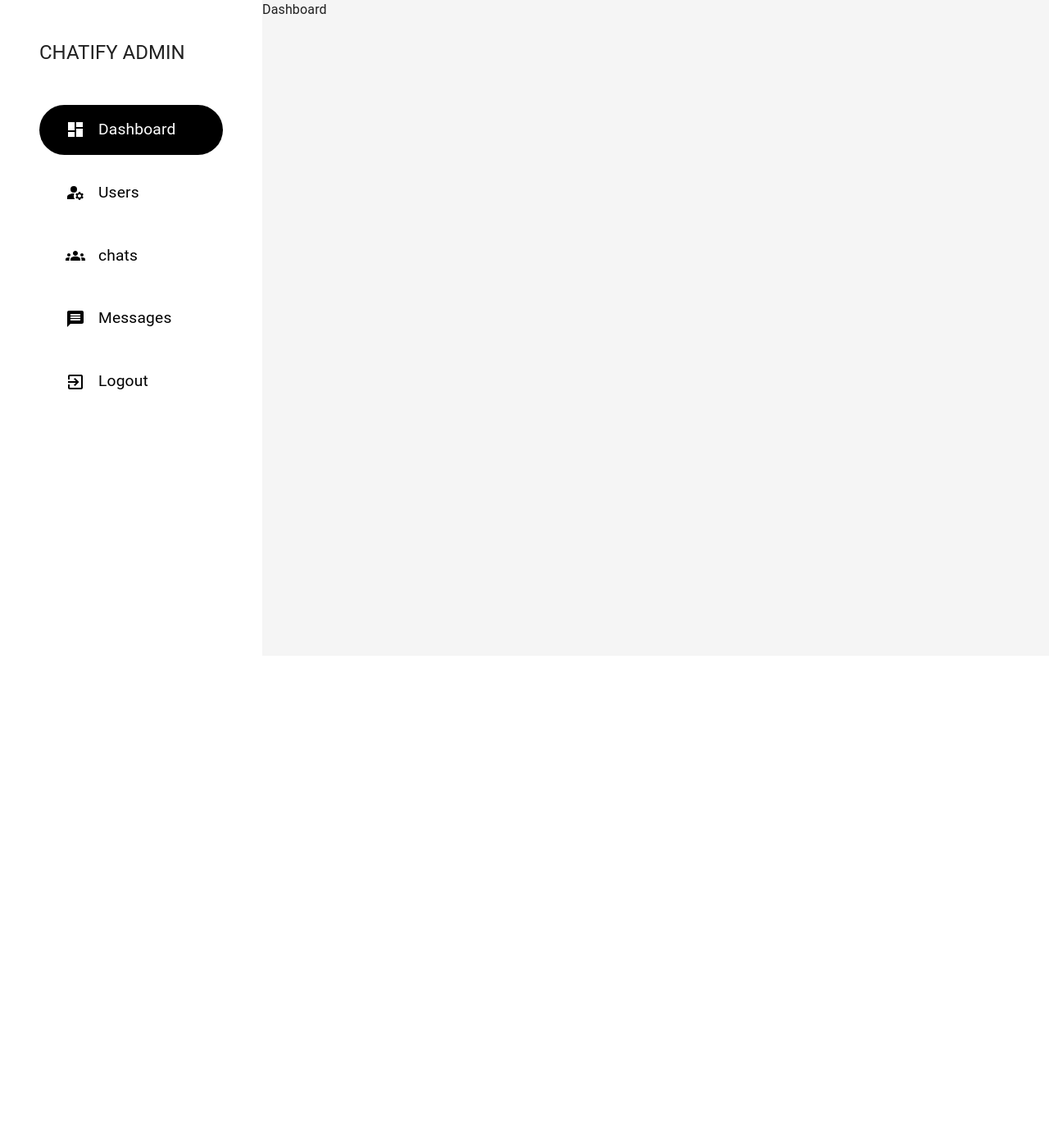
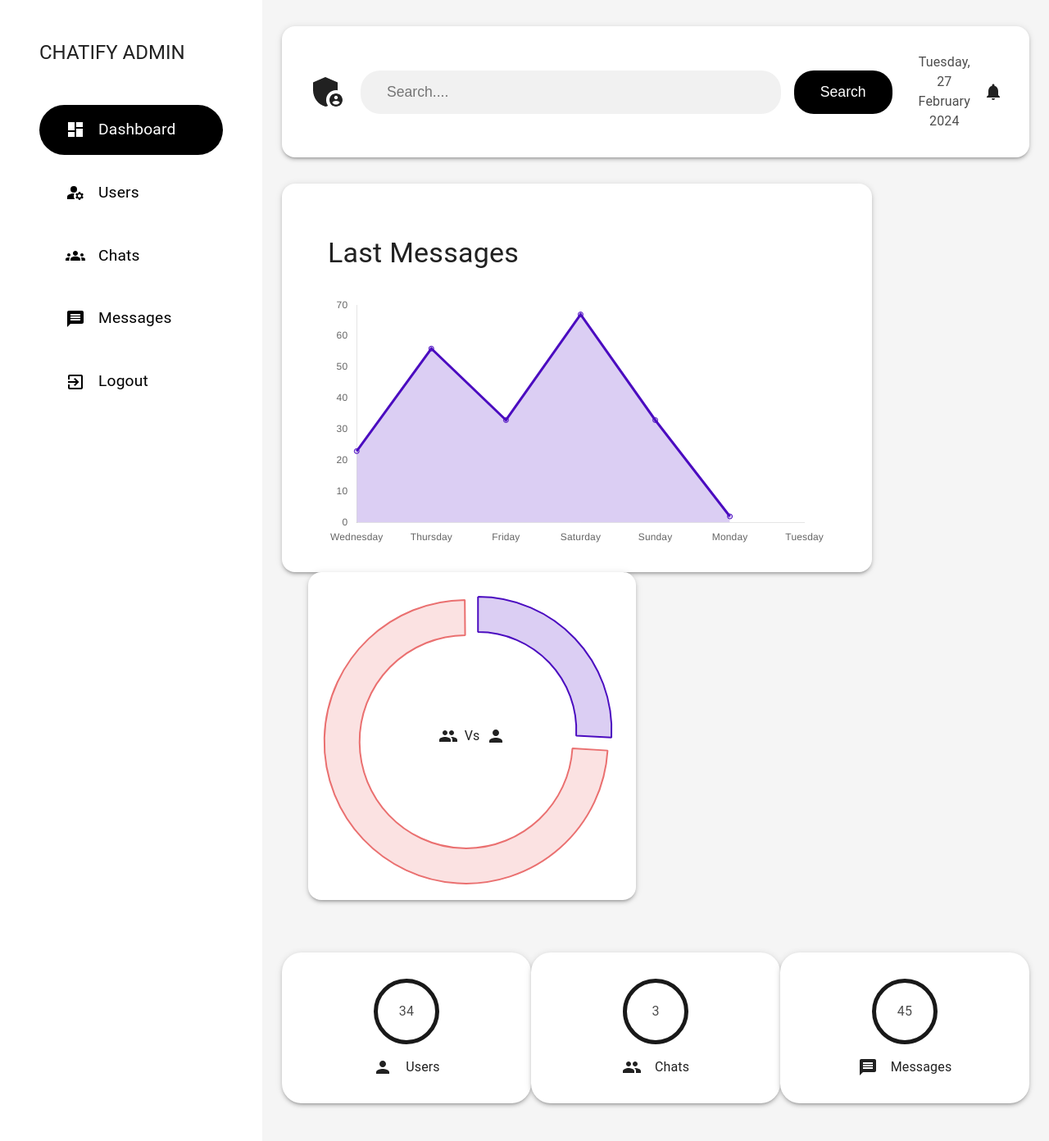
Before and after one commit to JigarGokani/chatApp-Chatify, a React (Vite) app in the folder client/: page /admin/dashboard in a window 1280 px wide. Shown: the top 1392 px of the page at 82% size. Before the commit the page ends 800 px from the top, so only its background shows below. Built offline with nearby package versions, Linux system fonts and the light colour scheme.

Commit message:
admin dashboard integrated

```diff
--- a/client/src/App.jsx
+++ b/client/src/App.jsx
@@ -11,6 +11,9 @@ const NotFound = lazy(()=>import("./pages/NotFound"))
 
 const AdminLogin = lazy(()=>import("./pages/admin/AdminLogin"))
 const Dashboard = lazy(()=>import("../src/pages/admin/Dashboard"))
+const UserManagement = lazy(()=>import("../src/pages/admin/UserManagement"))
+const ChatManagement = lazy(()=>import("../src/pages/admin/ChatManagement"))
+const MessagesManagement = lazy(()=>import("../src/pages/admin/MessageManagement"))
 
 
 let user = true;
@@ -38,6 +41,11 @@ const App = () => {
   <Route path='/admin' element={<AdminLogin/>}/>
   <Route path='/admin/dashboard' element={<Dashboard/>}/>
 
+  <Route path='/admin/users' element={<UserManagement/>}/>
+  <Route path='/admin/messages' element={<MessagesManagement/>}/>
+  <Route path='/admin/chats' element={<ChatManagement/>}/>
+
+
 
   <Route path='*' element={<NotFound/>}/>
 
--- a/client/src/components/layout/AdminLayout.jsx
+++ b/client/src/components/layout/AdminLayout.jsx
@@ -1,7 +1,7 @@
 import { Close as CloseIcon, Dashboard as DashboardIcon, ExitToApp as ExitToAppIcon, Groups as GroupsIcon, ManageAccounts as ManageAccountsIcon, Menu as MenuIcon, Message as MessageIcon } from "@mui/icons-material";
 import { Box, Drawer, Grid, IconButton, Stack, Typography, styled } from "@mui/material";
 import React, { useState } from "react";
-import { Link as LinkComponent, useLocation } from "react-router-dom";
+import { Link as LinkComponent, Navigate, useLocation } from "react-router-dom";
 
 const Link = styled(LinkComponent)`
     text-decoration:none;
@@ -22,13 +22,13 @@ const adminTabs = [
     },
     {
         name:"Users",
-        path:"/admin/users-management",
+        path:"/admin/users",
         icon:<ManageAccountsIcon/>
 
     },
     {
-        name:"chats",
-        path:"/admin/chats-management",
+        name:"Chats",
+        path:"/admin/chats",
         icon:<GroupsIcon/>
 
     },
@@ -88,7 +88,7 @@ return (
 )
 }
 
-
+const isAdmin = true;
 
 const AdminLayout = ({children}) => {
 
@@ -101,6 +101,8 @@ const AdminLayout = ({children}) => {
     const handleClose = () =>{
         setIsMobile(false)
     }
+
+    if(!isAdmin) return <Navigate to="/admin"/>
 
   return (
     <Grid container minHeight={"100vh"}>
--- /dev/null
+++ b/client/src/components/specific/Charts.jsx
@@ -0,0 +1,103 @@
+import React from "react";
+import {Line,Doughnut} from "react-chartjs-2"
+import {
+    Chart as ChartJS,
+    Tooltip,
+    Filler,
+    CategoryScale,
+    LinearScale,
+    PointElement,
+    LineElement,
+    ArcElement,
+    Legend
+
+    } from "chart.js"
+import { orange, orangeLight, purple, purpleLight} from "../../constants/color";
+import { getLast7Days } from "../../lib/features";
+
+
+ChartJS.register(
+    Tooltip,
+    Filler,
+    CategoryScale,
+    LinearScale,
+    PointElement,
+    LineElement,
+    ArcElement,
+    Legend
+    );
+
+    const labels = getLast7Days()
+
+
+const lineChartOptions ={
+    responsive:true,
+    plugins:{
+        legend:{
+            display:false,
+        },
+        title:{
+            display:false,
+        },
+    },
+
+    scales:{
+        x:{
+            grid:{
+                display:false,
+            }
+        },
+        y:{
+            beginAtZero:true,
+            grid:{
+                display:false,
+            }
+        }
+    }
+}
+
+const LineChart = ({value=[]}) => {
+    const data = {
+        labels,
+        datasets:[
+          {
+            data:value,
+            label:'Revenue',
+            fill:true,
+            backgroundColor:purpleLight,
+            borderColor:purple,
+
+          }
+        ]
+    }
+  return <Line data={data} options={lineChartOptions}/>
+}
+
+const doughnutChartOptions = {
+    responsive:true,
+    plugins:{
+        legend:{
+            display:false,
+        },
+    },
+    cutout:120,
+}
+
+const DoughnutChart = ({value=[], labels=[]}) => {
+    const data = {
+        labels,
+        datasets:[
+          {
+            data:value,
+            backgroundColor:[purpleLight,orangeLight],
+            hoverBackgroundColor:[purple,orange],
+            borderColor:[purple,orange],
+            offset:40,
+          },
+        ],
+    } ;
+    return <Doughnut style={{zIndex:10}} data={data} options={doughnutChartOptions}/>;
+  };
+
+
+export {LineChart,DoughnutChart};
--- a/client/src/components/styles/StyledComponents.jsx
+++ b/client/src/components/styles/StyledComponents.jsx
@@ -35,3 +35,28 @@ padding: 0 3rem;
 border-radius:1.5rem;
 background-color:${grayColor};
 `
+
+export const SearchField = styled("input")`
+padding:1rem 2rem;
+width: 200vmax;
+border: none;
+outline: none;
+border-radius:1.5rem;
+background-color:#f1f1f1;
+font-size:1.1rem;
+`;
+
+export const CurveButton = styled("button")`
+border-radius:1.5rem;
+padding:1rem 2rem;
+border: none;
+outline: none;
+cursor:pointer;
+background-color:black;
+color:white;
+font-size:1.1rem;
+&:hover{
+    background-color:rgba(0,0,0,0.8);
+
+}
+`;
--- a/client/src/constants/color.js
+++ b/client/src/constants/color.js
@@ -1,7 +1,12 @@
 export const orange = "#ea7070"
+export const orangeLight = "rgb(234,112,112,0.2)"
 
 export const grayColor = "rgba(247,247,247,1)"
 
 export const lightBlue = "#2694ab"
 
-export const bgGradient = "linear-gradient(rgb(109 0 138), rgb(255 19 82 / 58%))"
+export const bgGradient = "linear-gradient(rgb(109 0 138), rgb(255 19 82 / 58%))";
+
+export const purple = "rgba(75,12,192,1)";
+
+export const purpleLight = "rgba(75,12,192,0.2)";
--- a/client/src/lib/features.js
+++ b/client/src/lib/features.js
@@ -1,3 +1,5 @@
+import moment from "moment";
+
 const fileFormat = (url = "") =>{
     const fileExt = url.split(".").pop();
 
@@ -16,4 +18,19 @@ const fileFormat = (url = "") =>{
 
 const transformImage = (url= "",width = 100) => url;
 
-export {fileFormat,transformImage};
+const getLast7Days = () =>{
+      const currentDate = moment();
+
+      const last7Days = [];
+
+      for(let i = 0;i < 7;i++){
+        const dayDate = currentDate.clone().subtract(i,"days");
+        const dayName = dayDate.format("dddd");
+
+        last7Days.unshift(dayName);
+      }
+      return last7Days;
+
+};
+
+export {fileFormat,transformImage,getLast7Days};
--- a/client/src/pages/admin/AdminLogin.jsx
+++ b/client/src/pages/admin/AdminLogin.jsx
@@ -4,7 +4,7 @@ import { bgGradient } from "../../constants/color";
 import { useInputValidation } from "6pp";
 import { Navigate } from "react-router-dom";
 
-const isAdmin = false
+const isAdmin = true
 const AdminLogin = () => {
 
     const secretKey = useInputValidation("")
--- /dev/null
+++ b/client/src/pages/admin/ChatManagement.jsx
@@ -0,0 +1,10 @@
+import React from "react";
+import AdminLayout from "../../components/layout/AdminLayout";
+
+const ChatManagement = () => {
+  return <AdminLayout>
+    <div>ChatManagement</div>
+  </AdminLayout>
+};
+
+export default ChatManagement;
--- a/client/src/pages/admin/Dashboard.jsx
+++ b/client/src/pages/admin/Dashboard.jsx
@@ -1,12 +1,161 @@
 import React from "react";
 import AdminLayout from "../../components/layout/AdminLayout";
+import { Box, Container, Paper, Stack, Typography } from "@mui/material";
+import {
+  AdminPanelSettings as AdminPanelSettingsIcon,
+  Group as GroupIcon,
+  Message as MessageIcon,
+  Notifications as NotificationsIcon,
+  Person as PersonIcon,
+  Widgets,
+} from "@mui/icons-material";
+import moment from "moment";
+import {
+  CurveButton,
+  SearchField,
+} from "../../components/styles/StyledComponents";
+import { DoughnutChart, LineChart } from "../../components/specific/Charts";
 
 const Dashboard = () => {
+  const Appbar = (
+    <Paper
+      elevation={3}
+      sx={{
+        padding: "2rem",
+        margin: "2rem 0",
+        borderRadius: "1rem",
+      }}
+    >
+      <Stack direction={"row"} alignItems={"center"} spacing={"1rem"}>
+        <AdminPanelSettingsIcon
+          sx={{
+            fontSize: "3rem",
+          }}
+        />
+
+        <SearchField placeholder="Search...." />
+
+        <CurveButton>Search</CurveButton>
+        <Box flexGrow={1} />
+        <Typography
+          display={{
+            xs: "none",
+            lg: "block",
+          }}
+          color={"rgba(0,0,0,0.7)"}
+          textAlign={"center"}
+        >
+          {moment().format("dddd, D MMMM YYYY")}
+        </Typography>
+
+        <NotificationsIcon />
+      </Stack>
+    </Paper>
+  );
+
+  const Widgets = (
+    <Stack
+      direction={{
+        xs: "column",
+        sm: "row",
+      }}
+      justifyContent="space-between"
+      alignItems={"center"}
+      margin={"2rem 0"}
+    >
+      <Widget title={"Users"} value={34} Icon={<PersonIcon />} />
+      <Widget title={"Chats"} value={3} Icon={<GroupIcon />} />
+      <Widget title={"Messages"} value={45} Icon={<MessageIcon />} />
+    </Stack>
+  );
+
   return (
     <AdminLayout>
-        <div>Dashboard</div>
+      <Container component={"main"}>
+        {Appbar}
+        <Stack direction={"row"} spacing={"2rem"} flexWrap={"wrap"}>
+          <Paper
+            elevation={3}
+            sx={{
+              padding: "2rem 3.5rem",
+              borderRadius: "1rem",
+              width: "100%",
+              maxWidth: "45rem",
+            }}
+          >
+            <Typography margin={"2rem 0"} variant="h4">
+              Last Messages
+            </Typography>
+
+            <LineChart value={[23,56,33,67,33,2]}/>
+
+          </Paper>
+          <Paper
+            elevation={3}
+            sx={{
+              padding: "1rem",
+              borderRadius: "1rem",
+              display: "flex",
+              justifyContent: "center",
+              alignItems: "center",
+              width: { xs: "100%", sm: "50%" },
+              position: "relative",
+              width: "100%",
+              maxWidth: "25rem",
+            }}
+          >
+            <DoughnutChart labels={["Single Chats","Group Chats"]} value={[23,66]}/>
+
+            <Stack
+              position={"absolute"}
+              direction={"row"}
+              justifyContent={"center"}
+              alignItems={"center"}
+              spacing={"0.5rem"}
+              width={"100%"}
+              height={"100%"}
+            >
+              <GroupIcon />
+              <Typography>Vs</Typography>
+              <PersonIcon />
+            </Stack>
+          </Paper>
+        </Stack>
+        {Widgets}
+      </Container>
     </AdminLayout>
-  )
+  );
 };
 
+const Widget = ({ title, value, Icon }) => (
+  <Paper
+    elevation={3}
+    sx={{
+        padding:"2rem",
+        margin:"2rem 0",
+        borderRadius:"1.5rem",
+        width:"20rem"
+    }}
+  >
+    <Stack alignItems={"center"} spacing={"1rem"}>
+      <Typography
+        sx={{
+            color:"rgba(0,0,0,0.7)",
+            borderRadius:"50%",
+            border:`5px solid rgba(0,0,0,0.9)`,
+            width:"5rem",
+            height:"5rem",
+            display:"flex",
+            justifyContent:"center",
+            alignItems:"center",
+        }}
+      >{value}</Typography>
+      <Stack direction={"row"} spacing={"1rem"} alignItems={"center"}>
+        {Icon}
+        <Typography>{title}</Typography>
+      </Stack>
+    </Stack>
+  </Paper>
+);
+
 export default Dashboard;
--- /dev/null
+++ b/client/src/pages/admin/MessageManagement.jsx
@@ -0,0 +1,10 @@
+import React from "react";
+import AdminLayout from "../../components/layout/AdminLayout";
+
+const MessageManagement = () => {
+  return <AdminLayout>
+    <div>MessageManagement</div>
+  </AdminLayout>
+};
+
+export default MessageManagement;
--- /dev/null
+++ b/client/src/pages/admin/UserManagement.jsx
@@ -0,0 +1,10 @@
+import React from "react";
+import AdminLayout from "../../components/layout/AdminLayout";
+
+const UserManagement = () => {
+  return <AdminLayout>
+    <div>UserManagement</div>
+  </AdminLayout>
+};
+
+export default UserManagement;
```
